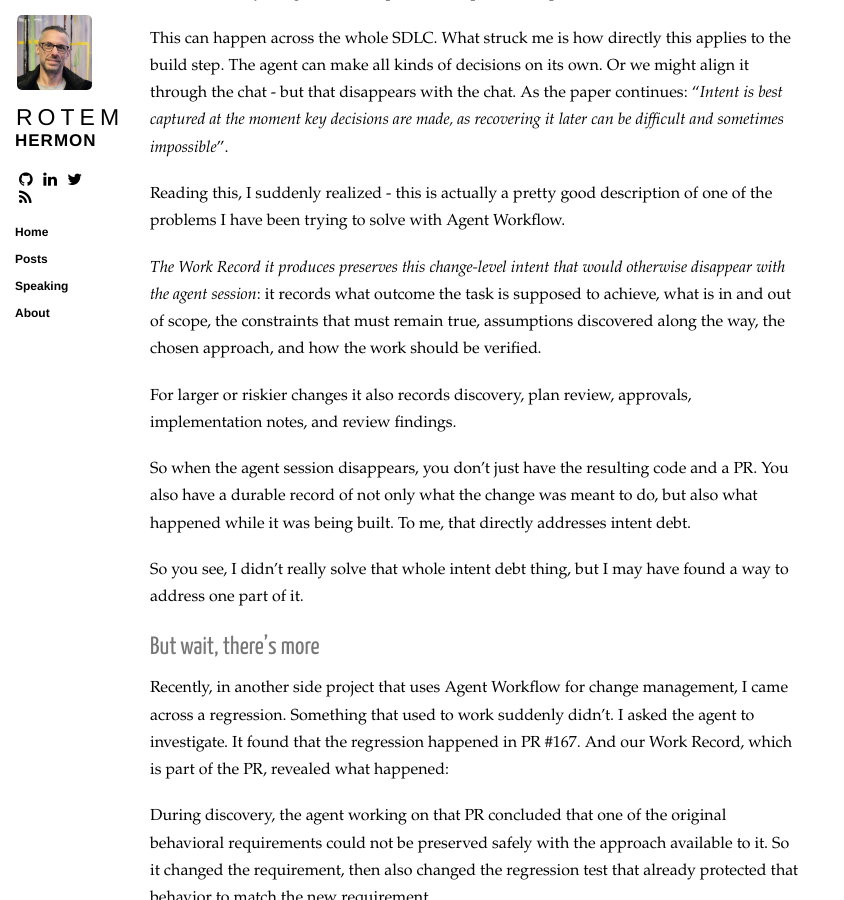
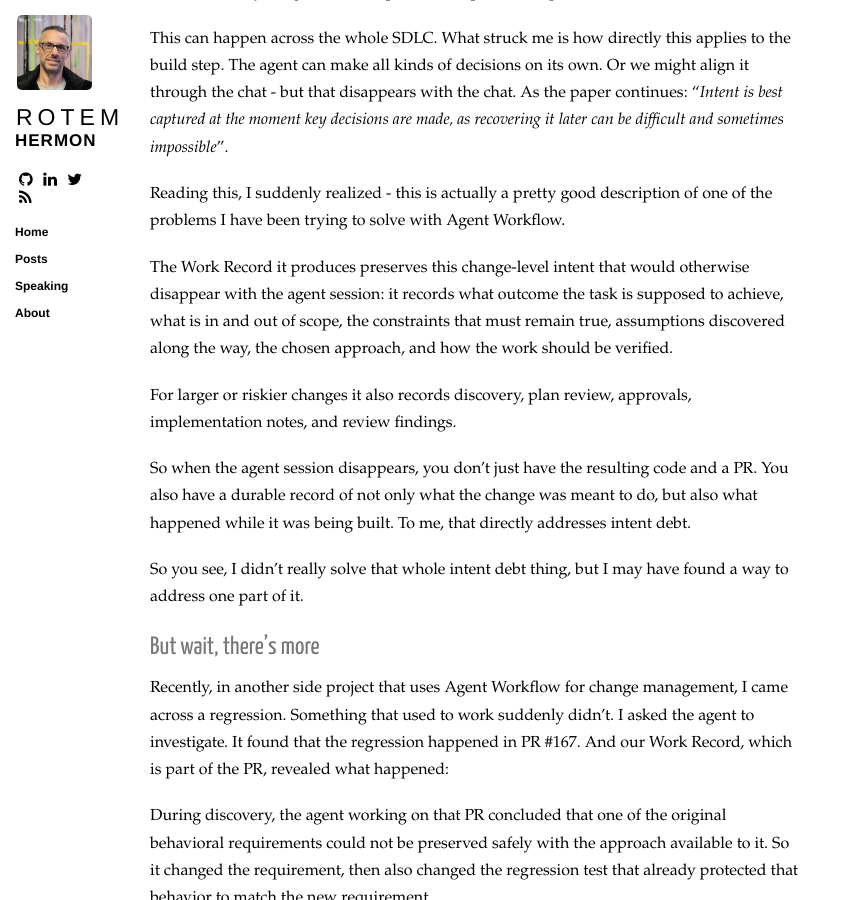
Before and after one commit to rore/rore.github.com, a Jekyll site: the page built from _posts/2026-09-16-how-i-accidentally-solved-intent-debt.markdown, in a window 1280 px wide and 900 px high, scrolled down 1646 px. Shown: the whole window, without its empty margins (0-844 px from the left). Built offline with Jekyll 4.4.1, drawn with Linux system fonts in a browser that asks for light colours; comment, search, counter and statistics services are not loaded.

```diff
--- a/_posts/2026-09-16-how-i-accidentally-solved-intent-debt.markdown
+++ b/_posts/2026-09-16-how-i-accidentally-solved-intent-debt.markdown
@@ -42,7 +42,7 @@ This can happen across the whole SDLC. What struck me is how directly this appli
 
 Reading this, I suddenly realized - this is actually a pretty good description of one of the problems I have been trying to solve with Agent Workflow.
 
-*The Work Record it produces preserves this change-level intent that would otherwise disappear with the agent session*: it records what outcome the task is supposed to achieve, what is in and out of scope, the constraints that must remain true, assumptions discovered along the way, the chosen approach, and how the work should be verified.
+The Work Record it produces preserves this change-level intent that would otherwise disappear with the agent session: it records what outcome the task is supposed to achieve, what is in and out of scope, the constraints that must remain true, assumptions discovered along the way, the chosen approach, and how the work should be verified.
 
 For larger or riskier changes it also records discovery, plan review, approvals, implementation notes, and review findings.
 
```
